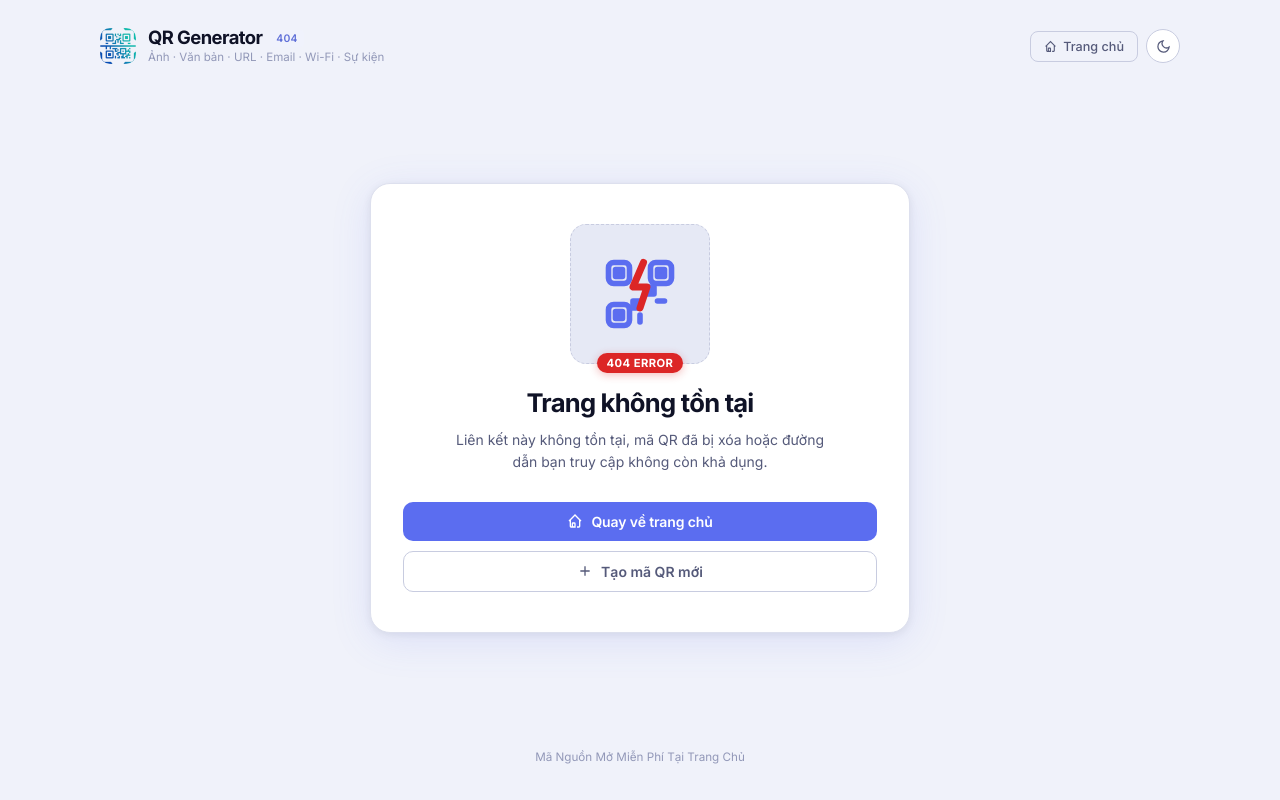
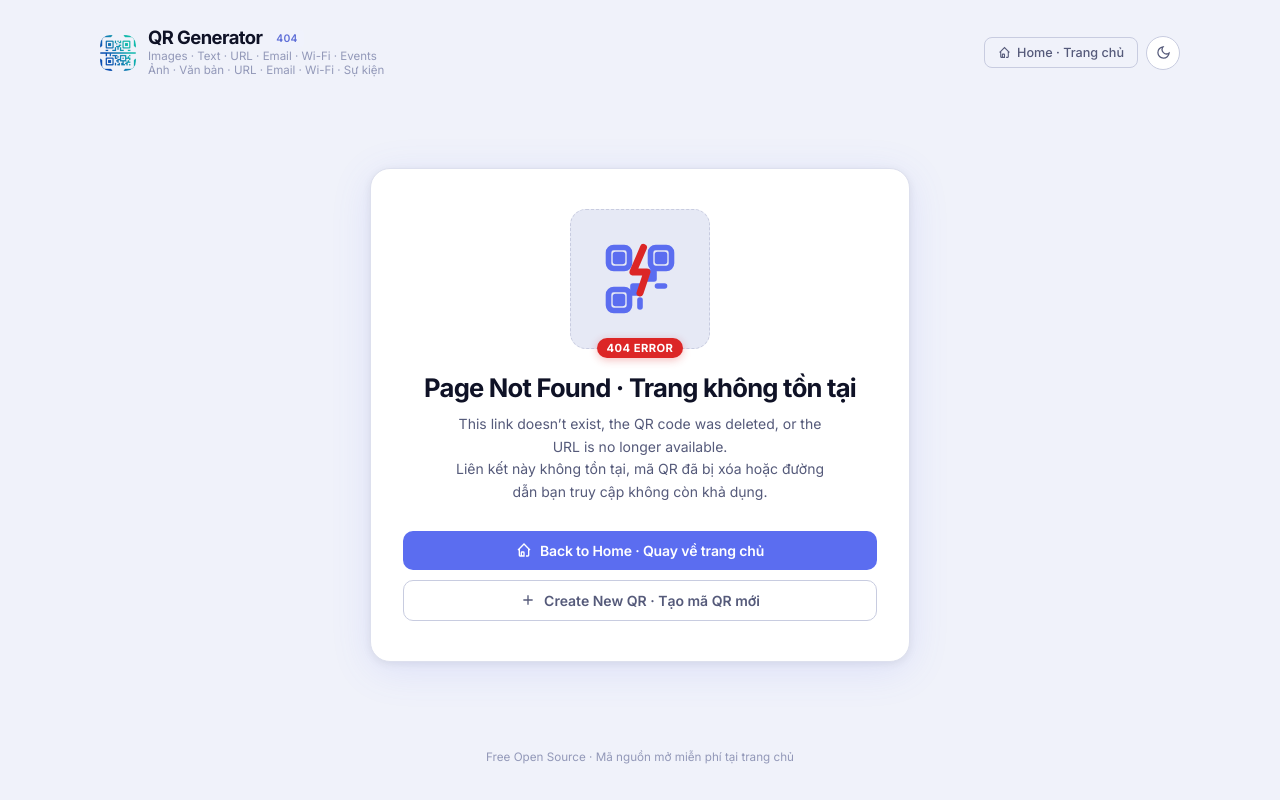
Before and after one commit to Pixel0509/qrcode-public, a Flask app: template templates/404.html in a window 1280 px wide. Run offline with Flask 3, Linux system fonts and the light colour scheme; the template is opened without the code that fills it, so the values that code supplies are empty.

Commit message:
Update 404.html

```diff
--- a/templates/404.html
+++ b/templates/404.html
@@ -3,7 +3,7 @@
 <head>
 <meta charset="UTF-8">
 <meta name="viewport" content="width=device-width, initial-scale=1.0, viewport-fit=cover">
-<title>404 - Trang không tồn tại | QR Generator</title>
+<title>404 - Page Not Found | Trang không tồn tại | QR Generator</title>
 <link rel="icon" type="image/png" sizes="512x512" href="/static/favicon/favicon.png">
 <link rel="apple-touch-icon" sizes="512x512" href="/static/favicon/favicon.png">
 <link rel="shortcut icon" href="/favicon.ico">
@@ -225,15 +225,15 @@ footer a:hover{color:var(--accent)}
         </div>
         <div class="brand-text">
             <h1>QR Generator <span class="version-tag">404</span></h1>
-            <p>Ảnh · Văn bản · URL · Email · Wi-Fi · Sự kiện</p>
+            <p>Images · Text · URL · Email · Wi-Fi · Events<br>Ảnh · Văn bản · URL · Email · Wi-Fi · Sự kiện</p>
         </div>
     </a>
     <div class="header-actions">
         <a class="btn-ghost" href="/">
             <svg viewBox="0 0 24 24" fill="none" stroke="currentColor" stroke-width="2"><path d="M3 12l2-2m0 0l7-7 7 7M5 10v10a1 1 0 001 1h3m10-11l2 2m-2-2v10a1 1 0 01-1 1h-3m-6 0a1 1 0 00-1-1v-4a1 1 0 011-1h2a1 1 0 011 1v4a1 1 0 001 1m-6 0h6"/></svg>
-            <span>Trang chủ</span>
+            <span>Home · Trang chủ</span>
         </a>
-        <button class="theme-btn" id="themeToggle" title="Chuyển giao diện">
+        <button class="theme-btn" id="themeToggle" title="Toggle Theme · Chuyển giao diện">
             <svg class="icon-moon" viewBox="0 0 24 24" fill="none" stroke="currentColor" stroke-width="2"><path d="M21 12.79A9 9 0 1111.21 3 7 7 0 0021 12.79z"/></svg>
             <svg class="icon-sun" viewBox="0 0 24 24" fill="none" stroke="currentColor" stroke-width="2"><circle cx="12" cy="12" r="5"/><path d="M12 1v2M12 21v2M4.22 4.22l1.42 1.42M18.36 18.36l1.42 1.42M1 12h2M21 12h2M4.22 19.78l1.42-1.42M18.36 5.64l1.42-1.42"/></svg>
         </button>
@@ -259,26 +259,26 @@ footer a:hover{color:var(--accent)}
             <span class="error-badge">404 ERROR</span>
         </div>
 
-        <h2 class="error-title">Trang không tồn tại</h2>
+        <h2 class="error-title">Page Not Found · Trang không tồn tại</h2>
         <p class="error-desc">
-            Liên kết này không tồn tại, mã QR đã bị xóa hoặc đường dẫn bạn truy cập không còn khả dụng.
+            This link doesn’t exist, the QR code was deleted, or the URL is no longer available.<br>Liên kết này không tồn tại, mã QR đã bị xóa hoặc đường dẫn bạn truy cập không còn khả dụng.
         </p>
 
         <div class="action-buttons">
             <a href="/" class="btn-primary">
                 <svg width="16" height="16" viewBox="0 0 24 24" fill="none" stroke="currentColor" stroke-width="2"><path d="M3 12l2-2m0 0l7-7 7 7M5 10v10a1 1 0 001 1h3m10-11l2 2m-2-2v10a1 1 0 01-1 1h-3m-6 0a1 1 0 00-1-1v-4a1 1 0 011-1h2a1 1 0 011 1v4a1 1 0 001 1m-6 0h6"/></svg>
-                Quay về trang chủ
+                Back to Home · Quay về trang chủ
             </a>
             <a href="/#tạo-mã/#404" class="btn-ghost-lg">
                 <svg width="16" height="16" viewBox="0 0 24 24" fill="none" stroke="currentColor" stroke-width="2"><path d="M12 5v14M5 12h14"/></svg>
-                Tạo mã QR mới
+                Create New QR · Tạo mã QR mới
             </a>
         </div>
     </div>
 </div>
 
 <footer>
-    <p>Mã Nguồn Mở Miễn Phí Tại Trang Chủ</p>
+    <p>Free Open Source · Mã nguồn mở miễn phí tại trang chủ</p>
 </footer>
 
 <script>
```
